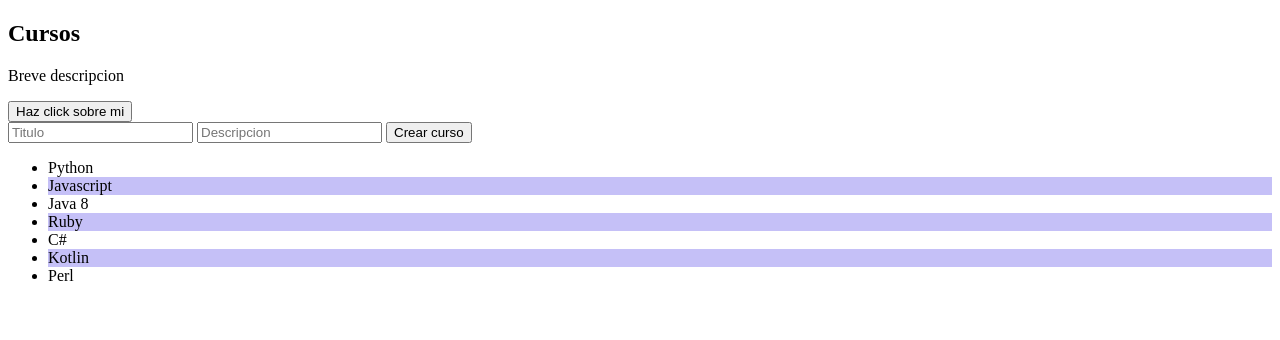
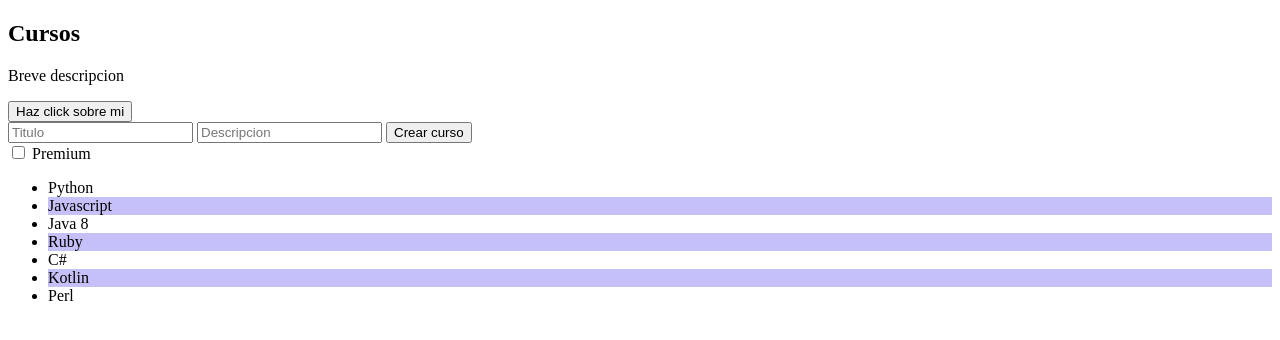
Before and after one commit to dandan682/cf, a plain HTML site: page DOM/hermanos.html in a window 1280 px wide. Drawn offline with Linux system fonts and the light colour scheme.

Commit message:
update hermanos.html

```diff
--- a/DOM/hermanos.html
+++ b/DOM/hermanos.html
@@ -20,6 +20,12 @@
                 Crear curso
             </button>
         </form>
+        <div class="form-goup">
+            <label>
+                <input type="checkbox" name = "" value="">
+                Premium
+            </label>
+        </div>
     </div>
     <div class="row">
         <ul class="list-group">
```
